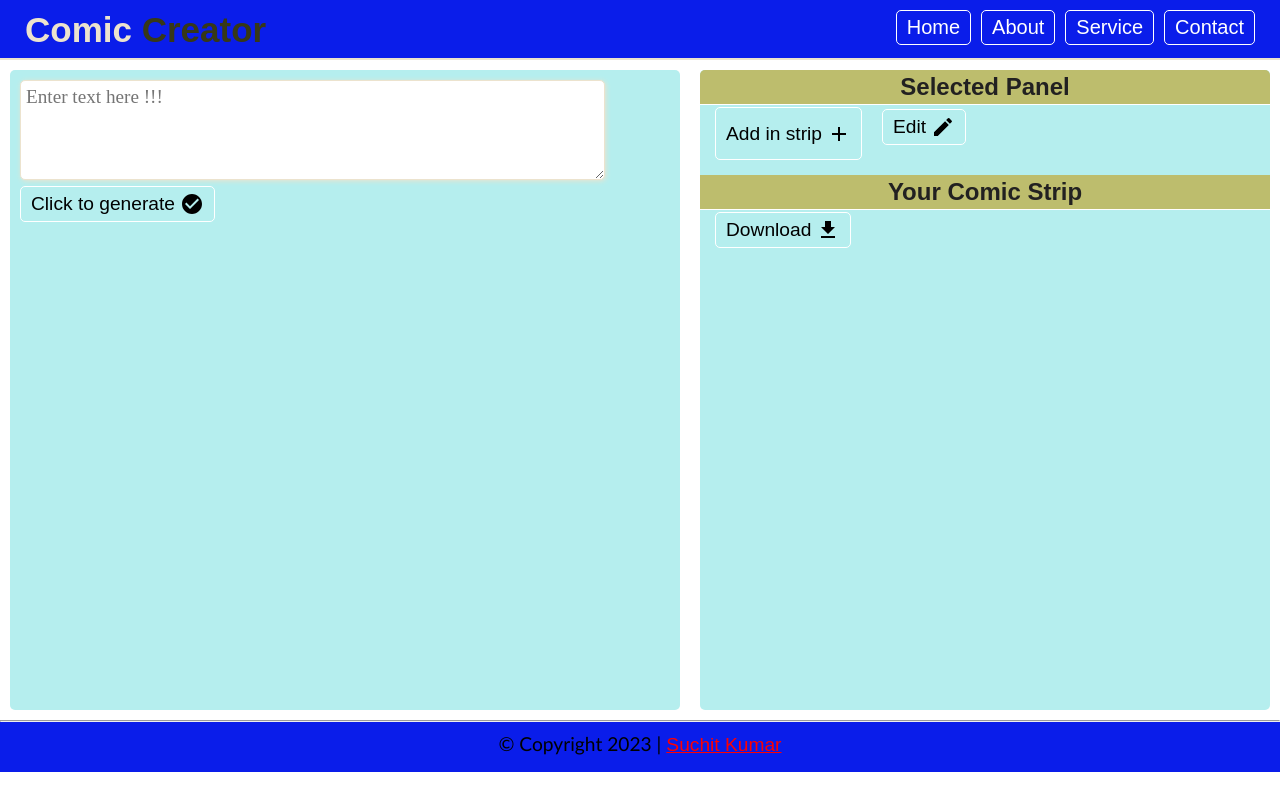
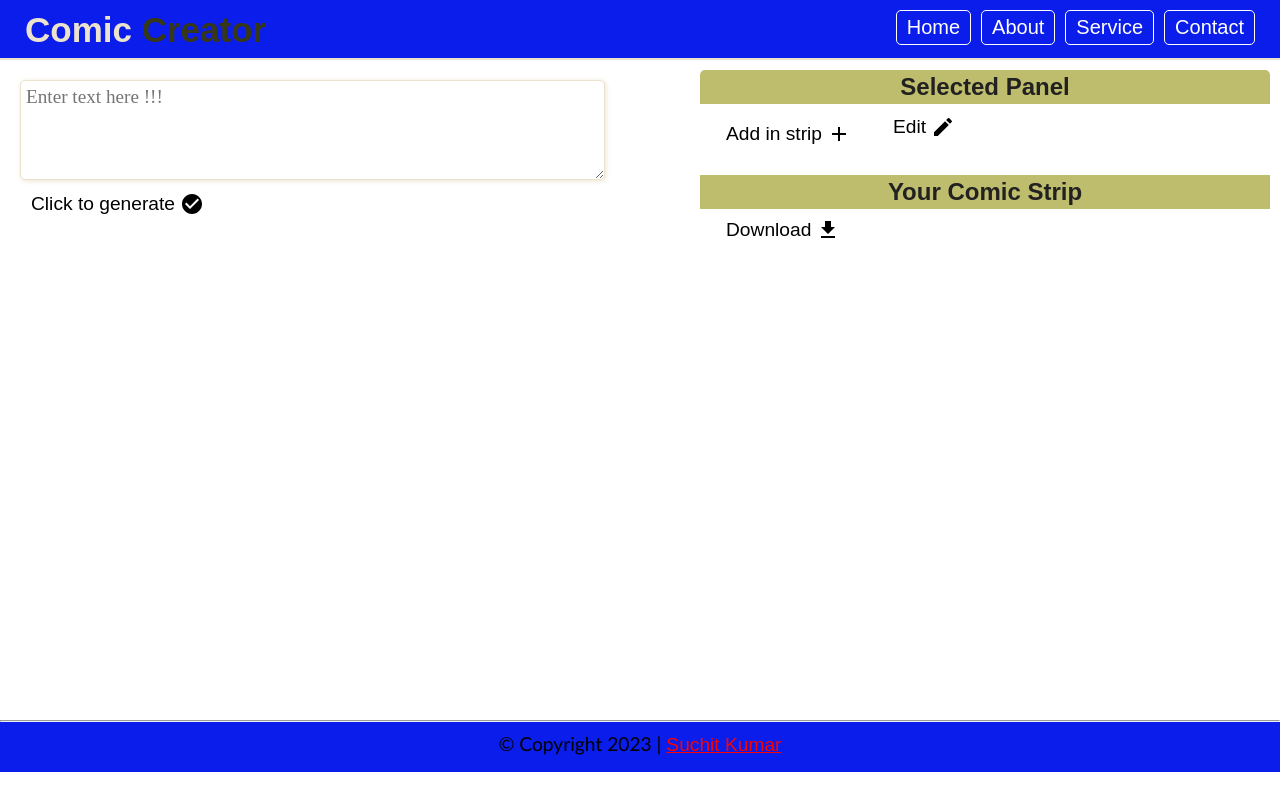
Before and after one commit to izsuchit/Comic_generator_Dashtoon_Assignment, a React (Create React App) app: page / in a window 1280 px wide. Built offline with nearby package versions, Linux system fonts and the light colour scheme.

Commit message:
Update ComicGenerator.css

```diff
--- a/src/Components/ComicGenerator.css
+++ b/src/Components/ComicGenerator.css
@@ -146,7 +146,7 @@ a.active, a:hover{
         height: auto;
         padding: 10px;
         border-radius: 5px;
-        background-color:rgb(181, 238, 238);
+        background-color:white;
   }
   .imageContainer{
     display: flex;
@@ -169,13 +169,13 @@ a.active, a:hover{
   .rightPanel {
         flex: 1 1 200px;
         height: auto;
-        background-color: rgb(181, 238, 238);
+        background-color: white;
         border-radius: 5px;
         overflow-y: auto;
         position: relative;
   }
   .strip{
-    background-color:rgb(181, 238, 238);
+    background-color:white;
     text-align: center;
     border-bottom: 1px solid var(--primary_color);
   }
```
